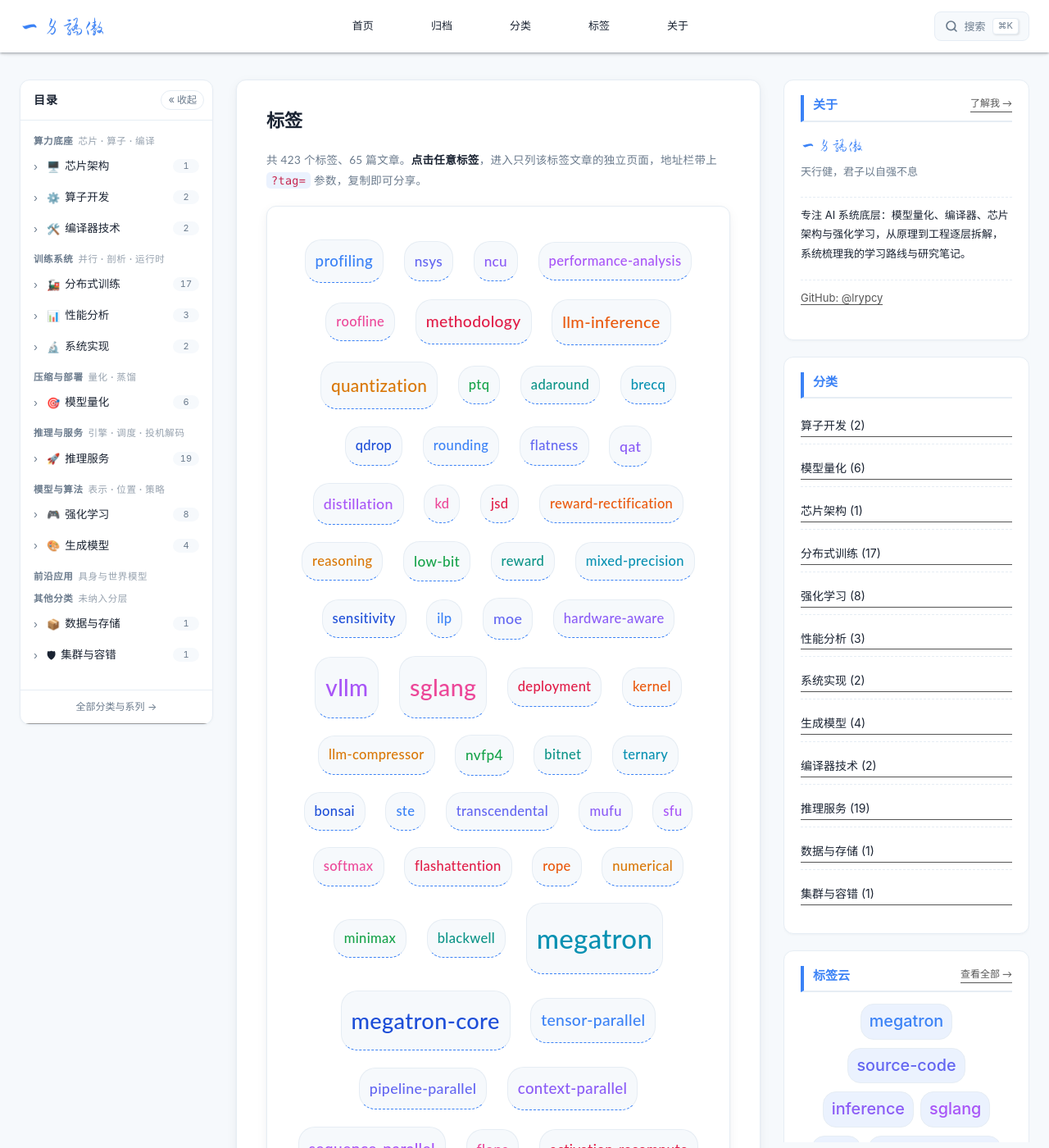
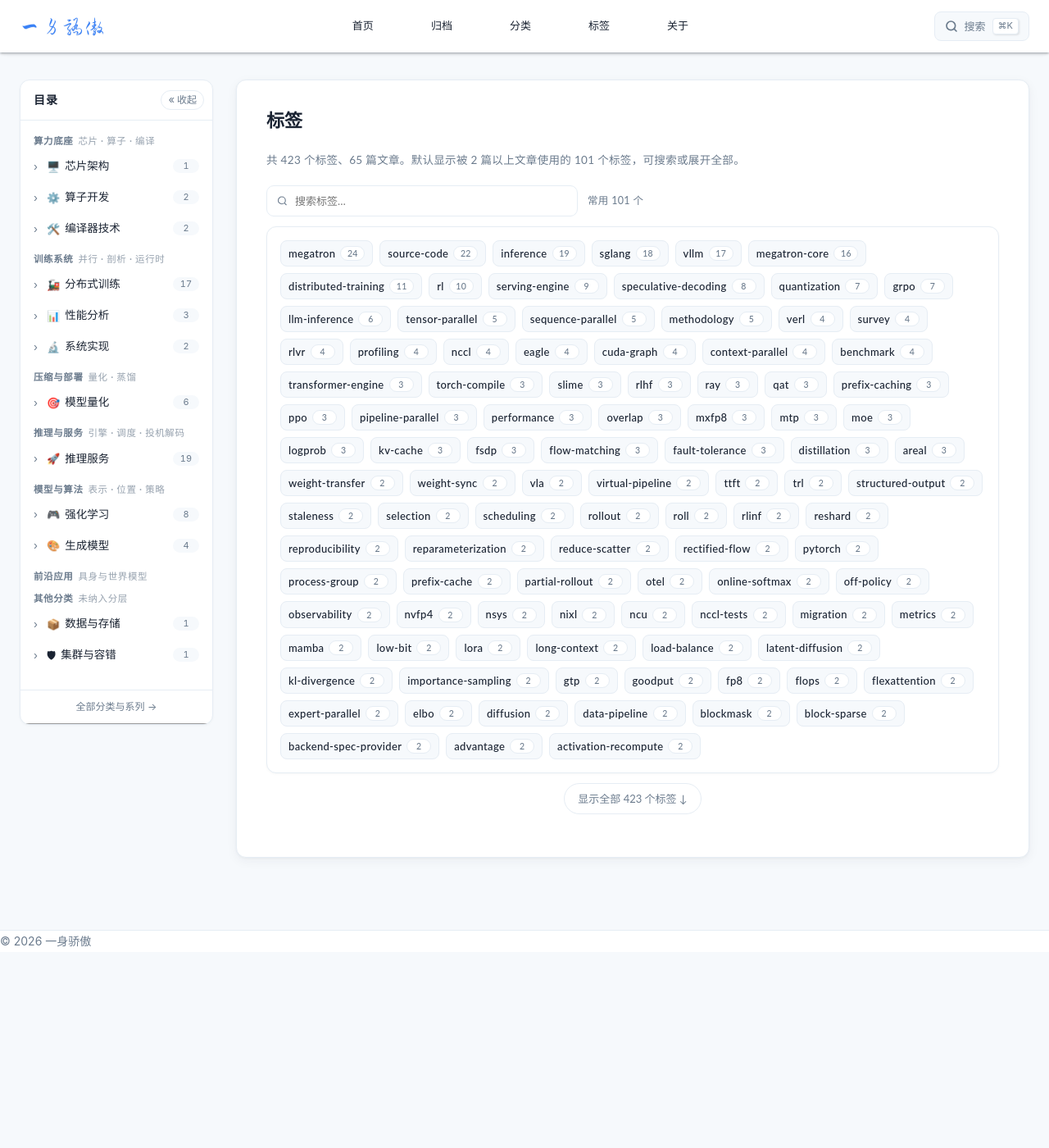
Before and after one commit to lrypcy/lrypcy.github.io, a Jekyll site: the page built from tags.md, in a window 1280 px wide and 1400 px high. Shown: the whole window at 82% size. Built offline with Jekyll 4.4.1, drawn with Linux system fonts in a browser that asks for light colours; some of the changed text lies outside the part shown.

Commit message:
分类/标签页去重简化 + 左侧目录系列级折叠
- 分类/标签页隐藏右侧栏（no_sidebar → layout-nosidebar 两栏）
- 分类卡片统一浅底样式，去掉逐卡彩色边条与角标
- 标签页浏览态：按文章数排序的统一标签 chip（计数徽标）、
  默认只显示 ≥2 篇的常用标签、搜索框即时过滤、显示全部/收起切换；
  浏览态不再铺开 796 个标签分组，单标签独立页行为不变
- 左侧目录系列改 <details> 折叠，仅当前文章所在系列服务端预展开
  （data-current-series），其余系列与分类默认收起

```diff
--- a/_includes/rail-cat.html
+++ b/_includes/rail-cat.html
@@ -56,38 +56,41 @@
       {%- assign scount = 0 -%}
       {%- for it in sitems -%}{%- unless it == '' -%}{%- assign scount = scount | plus: 1 -%}{%- endunless -%}{%- endfor -%}
       {%- if scount > 0 -%}
-      <div class="rail-series">
-        <div class="rail-series-head">
-          <span class="rail-series-dot" aria-hidden="true"></span>
+      {%- assign cseries = false -%}
+      {%- for it in sitems -%}{%- unless it == '' -%}{%- assign f = it | split: '@@' -%}{%- if f[3] == page.url -%}{%- assign cseries = true -%}{%- endif -%}{%- endunless -%}{%- endfor -%}
+      <details class="rail-series"{% if cseries %} open data-current-series="1"{% endif %}>
+        <summary class="rail-series-head">
+          <span class="rail-series-arrow" aria-hidden="true">›</span>
           <span class="rail-series-name">{{ s.name }}</span>
           <span class="rail-series-count">{{ scount }}</span>
-        </div>
+        </summary>
         <ol class="rail-posts">
       {%- for it in sitems -%}{%- unless it == '' -%}
       {%- assign f = it | split: '@@' -%}
           <li><a href="{{ f[3] }}"{% if page.url == f[3] %} class="is-current" aria-current="page"{% endif %}>{{ f[2] }}</a></li>
       {%- endunless -%}{%- endfor -%}
         </ol>
-      </div>
+      </details>
       {%- endif -%}
     {%- endif -%}
     {%- endfor -%}
 
     {%- assign orphans = 0 -%}
-    {%- for p in ps -%}{%- assign k = p.url | prepend: ';' | append: ';' -%}{%- unless claimed contains k -%}{%- assign orphans = orphans | plus: 1 -%}{%- endunless -%}{%- endfor -%}
+    {%- assign orphan_cur = false -%}
+    {%- for p in ps -%}{%- assign k = p.url | prepend: ';' | append: ';' -%}{%- unless claimed contains k -%}{%- assign orphans = orphans | plus: 1 -%}{%- if p.url == page.url -%}{%- assign orphan_cur = true -%}{%- endif -%}{%- endunless -%}{%- endfor -%}
     {%- if orphans > 0 -%}
-    <div class="rail-series">
-      <div class="rail-series-head">
-        <span class="rail-series-dot rail-series-dot-plain" aria-hidden="true"></span>
+    <details class="rail-series"{% if orphan_cur %} open data-current-series="1"{% endif %}>
+      <summary class="rail-series-head">
+        <span class="rail-series-arrow" aria-hidden="true">›</span>
         <span class="rail-series-name">散篇</span>
         <span class="rail-series-count">{{ orphans }}</span>
-      </div>
+      </summary>
       <ol class="rail-posts">
         {%- for p in ps -%}{%- assign k = p.url | prepend: ';' | append: ';' -%}{%- unless claimed contains k -%}
         <li><a href="{{ p.url }}"{% if page.url == p.url %} class="is-current" aria-current="page"{% endif %}>{{ p.title }}</a></li>
         {%- endunless -%}{%- endfor -%}
       </ol>
-    </div>
+    </details>
     {%- endif -%}
 
   </div>
--- a/_layouts/default.html
+++ b/_layouts/default.html
@@ -48,14 +48,14 @@
     </div>
   </header>
 
-  <main class="layout-grid{% if page.layout == 'post' %} layout-post{% endif %}{% if page.home_atlas %} layout-atlas{% endif %}">
+  <main class="layout-grid{% if page.layout == 'post' %} layout-post{% endif %}{% if page.home_atlas %} layout-atlas{% endif %}{% if page.no_sidebar %} layout-nosidebar{% endif %}">
     {% unless page.home_atlas %}{% include rail.html %}{% endunless %}
 
     <div class="layout-main">
       {{ content }}
     </div>
 
-    {% unless page.home_atlas %}
+    {% unless page.home_atlas or page.no_sidebar %}
     <aside class="sidebar">
       {% if page.layout == 'post' %}
       {%- assign giscus_id = site.giscus.category_id | default: "" -%}
--- a/assets/css/custom.css
+++ b/assets/css/custom.css
@@ -175,6 +175,12 @@ html.rail-off .rail-head-title { display: none; }
 }
 .layout-main { min-width: 0; }
 
+/* 分类 / 标签页：不放右栏，左目录 + 正文两列 */
+.layout-grid.layout-nosidebar { grid-template-columns: var(--rail-w) minmax(0, 1fr); }
+@media (max-width: 1199px) {
+  .layout-grid.layout-nosidebar { grid-template-columns: minmax(0, 1fr); }
+}
+
 .sidebar {
   position: sticky;
   top: calc(var(--header-h) + 20px);
@@ -348,13 +354,15 @@ html.rail-off .rail-head-title { display: none; }
 
 /* ========== 标签云 ========== */
 .tag-cloud {
+  display: flex;
+  flex-wrap: wrap;
+  gap: 8px;
   background: var(--card-bg);
   border: 1px solid var(--border);
   border-radius: var(--radius);
-  padding: 30px 24px;
-  box-shadow: var(--shadow);
-  line-height: 2.4;
-  text-align: center;
+  padding: 16px;
+  box-shadow: var(--shadow-sm);
+  text-align: left;
 }
 .tag-item {
   display: inline-block;
@@ -375,6 +383,116 @@ html.rail-off .rail-head-title { display: none; }
   border-color: var(--primary);
   color: var(--primary);
 }
+
+/* 标签页：搜索 + 常用标签（低频标签默认折叠） */
+.tag-tools {
+  display: flex;
+  align-items: center;
+  gap: 12px;
+  flex-wrap: wrap;
+  margin: 0 0 12px;
+}
+.tag-search {
+  position: relative;
+  display: block;
+  flex: 1 1 260px;
+  max-width: 380px;
+}
+.tag-search svg {
+  position: absolute;
+  left: 12px;
+  top: 50%;
+  width: 15px;
+  height: 15px;
+  transform: translateY(-50%);
+  fill: none;
+  stroke: var(--text-light);
+  stroke-width: 1.8;
+}
+.tag-search input {
+  width: 100%;
+  box-sizing: border-box;
+  height: 38px;
+  padding: 0 12px 0 34px;
+  font-family: inherit;
+  font-size: 13px;
+  color: var(--text);
+  background: var(--card-bg);
+  border: 1px solid var(--border);
+  border-radius: 9px;
+  outline: none;
+  transition: border-color 0.2s, box-shadow 0.2s;
+}
+.tag-search input:focus {
+  border-color: rgba(59, 130, 246, 0.5);
+  box-shadow: 0 0 0 3px rgba(59, 130, 246, 0.1);
+}
+.tag-count-info {
+  font-size: 12.5px;
+  color: var(--text-light);
+  font-variant-numeric: tabular-nums;
+}
+.tag-cloud .tag-item {
+  display: inline-flex;
+  align-items: center;
+  gap: 6px;
+  margin: 0;
+  padding: 3px 9px;
+  border-radius: 8px;
+  color: var(--text);
+  font-size: 13px;
+}
+/* 正文里的链接默认带蓝色虚线底边，标签胶囊改回普通边框 */
+.post-body .tag-cloud .tag-item {
+  border-bottom: 1px solid var(--border);
+  border-bottom-style: solid;
+}
+.post-body .tag-cloud .tag-item:hover {
+  border-bottom-color: rgba(59, 130, 246, 0.28);
+}
+.tag-cloud .tag-item[hidden] { display: none; }
+.tag-cloud .tag-item:hover {
+  transform: none;
+  box-shadow: none;
+  background: var(--primary-soft);
+  border-color: rgba(59, 130, 246, 0.28);
+  color: var(--primary);
+}
+.tag-cloud .tag-count {
+  min-width: 18px;
+  padding: 0 5px;
+  border-radius: 999px;
+  background: var(--card-bg);
+  border: 1px solid var(--border);
+  color: var(--text-light);
+  font-size: 10.5px;
+  line-height: 16px;
+  text-align: center;
+  font-variant-numeric: tabular-nums;
+}
+.tag-cloud .tag-item:hover .tag-count {
+  color: var(--primary);
+  border-color: rgba(59, 130, 246, 0.28);
+}
+.tag-show-all {
+  display: block;
+  margin: 12px auto 0;
+  padding: 6px 16px;
+  font-family: inherit;
+  font-size: 13px;
+  color: var(--text-light);
+  background: var(--card-bg);
+  border: 1px solid var(--border);
+  border-radius: 999px;
+  cursor: pointer;
+  transition: var(--transition);
+}
+.tag-show-all:hover {
+  color: var(--primary);
+  border-color: var(--primary);
+  background: var(--primary-soft);
+}
+.tag-show-all[hidden] { display: none; }
 
 /* ========== 文章卡片 ========== */
 .post-list { display: flex; flex-direction: column; gap: 20px; }
@@ -1964,26 +2082,21 @@ html.rail-off .rail-head-title { display: none; }
 .page-desc { font-size: 13.5px; color: var(--text-light); line-height: 1.85; margin: 0 0 18px; }
 .page-desc b { color: var(--text); }
 .cat-nav-card {
-  border-left: 3px solid var(--cat-color, var(--primary));
   cursor: pointer;
-  position: relative;
+  box-shadow: var(--shadow-sm);
+}
+.category-card.cat-nav-card:hover {
+  transform: translateY(-2px);
+  background: var(--card-bg);
+  border-color: rgba(59, 130, 246, 0.28);
 }
 .cat-nav-card.is-active {
-  border-color: var(--cat-color, var(--primary));
-  background: #fff;
-  box-shadow: var(--shadow-hover);
-  transform: translateY(-3px);
-}
-.cat-nav-card.is-active .category-card-name { color: var(--cat-color, var(--primary)); }
-.cat-nav-card.is-active::after {
-  content: "";
-  position: absolute;
-  left: 50%;
-  bottom: -9px;
-  transform: translateX(-50%);
-  border: 6px solid transparent;
-  border-top-color: var(--cat-color, var(--primary));
-}
+  border-color: rgba(59, 130, 246, 0.45);
+  background: var(--primary-soft);
+  box-shadow: var(--shadow-sm);
+  transform: none;
+}
+.cat-nav-card.is-active .category-card-name { color: var(--primary); }
 .cat-detail { margin-top: 30px; }
 .cat-detail[hidden] { display: none; }
 .cat-detail-bar {
@@ -2480,24 +2593,32 @@ html.rail-off .rail-toggle { padding: 0; width: 26px; justify-content: center; }
 
 .rail-cat-body { padding: 2px 0 6px 14px; }
 
-/* 系列分组 */
-.rail-series { margin: 3px 0 7px; }
+/* 系列分组（可折叠，只自动展开当前文章所在系列） */
+.rail-series { margin: 2px 0 6px; }
+.rail-series > summary {
+  list-style: none;
+  cursor: pointer;
+  border-radius: 6px;
+}
+.rail-series > summary::-webkit-details-marker { display: none; }
 .rail-series-head {
   display: flex;
   align-items: center;
   gap: 5px;
-  padding: 3px 6px;
+  padding: 4px 6px;
   font-size: 11.5px;
   color: var(--text-light);
-}
-.rail-series-dot {
+  transition: background 0.18s ease;
+}
+.rail-series-head:hover { background: var(--primary-soft); }
+.rail-series-arrow {
   flex-shrink: 0;
-  width: 6px;
-  height: 6px;
-  border-radius: 50%;
-  background: var(--cat-color, var(--primary));
-}
-.rail-series-dot-plain { background: #94a3b8; }
+  width: 10px;
+  font-size: 12px;
+  color: var(--text-light);
+  transition: transform 0.2s ease;
+}
+.rail-series[open] > .rail-series-head .rail-series-arrow { transform: rotate(90deg); }
 .rail-series-name {
   flex: 1 1 auto;
   min-width: 0;
@@ -2507,6 +2628,7 @@ html.rail-off .rail-toggle { padding: 0; width: 26px; justify-content: center; }
   font-weight: 600;
   color: var(--text);
 }
+.rail-series[data-current-series="1"] > .rail-series-head .rail-series-name { color: var(--primary); }
 .rail-series-count { flex-shrink: 0; font-variant-numeric: tabular-nums; }
 
 /* 文章列表 */
@@ -2514,7 +2636,7 @@ html.rail-off .rail-toggle { padding: 0; width: 26px; justify-content: center; }
   list-style: none;
   margin: 2px 0 0;
   padding: 0 0 0 10px;
-  border-left: 1px dashed var(--border);
+  border-left: 1px solid var(--border);
 }
 .rail-posts li { margin: 1px 0; }
 .rail-posts a {
--- a/tags.md
+++ b/tags.md
@@ -1,35 +1,32 @@
 ---
 layout: page
 title: 标签
+no_sidebar: true
 ---
-{% assign tag_max = 0 %}
-{% assign tag_min = 9999 %}
-{% for tag in site.tags %}
-  {% assign sz = tag[1] | size %}
-  {% if sz > tag_max %}{% assign tag_max = sz %}{% endif %}
-  {% if sz < tag_min %}{% assign tag_min = sz %}{% endif %}
-{% endfor %}
-{% assign colors = "#3b82f6,#6366f1,#8b5cf6,#a855f7,#ec4899,#e11d48,#ea580c,#d97706,#16a34a,#0d9488,#0891b2,#1d4ed8" | split: "," %}
+{% capture tag_sort %}{% for tag in site.tags %}{% assign n = tag[1] | size %}{{ n | prepend: '0000' | slice: -4, 4 }}@@{{ tag[0] }}@@{{ n }}||{% endfor %}{% endcapture %}
+{% assign tag_items = tag_sort | split: '||' | sort | reverse %}
+{% assign hot_tags = 0 %}
+{% for tag in site.tags %}{% assign n = tag[1] | size %}{% if n >= 2 %}{% assign hot_tags = hot_tags | plus: 1 %}{% endif %}{% endfor %}
 
   <!-- 浏览态：全站标签一览（进入单标签页时整体隐藏） -->
   <div id="tag-nav">
-    <p class="page-desc">共 {{ site.tags | size }} 个标签、{{ site.posts | size }} 篇文章。<b>点击任意标签</b>，进入只列该标签文章的独立页面，地址栏带上 <code>?tag=</code> 参数，复制即可分享。</p>
+    <p class="page-desc">共 {{ site.tags | size }} 个标签、{{ site.posts | size }} 篇文章。默认显示被 2 篇以上文章使用的 {{ hot_tags }} 个标签，可搜索或展开全部。</p>
 
-    <div class="tag-cloud">
-      {% for tag in site.tags %}
-        {% assign tag_size = tag[1] | size %}
-        {% assign span = tag_max | minus: tag_min %}
-        {% if span > 0 %}
-          {% assign ratio = tag_size | minus: tag_min | times: 100 | divided_by: span %}
-        {% else %}
-          {% assign ratio = 50 %}
-        {% endif %}
-        {% assign font_pct = ratio | plus: 100 %}
-        {% assign color_idx = forloop.index0 | modulo: 12 %}
-        {% assign color = colors[color_idx] %}
-        <a class="tag-item" href="/tags/?tag={{ tag[0] | url_encode }}" data-tag="{{ tag[0] }}" style="font-size: {{ font_pct }}%; color: {{ color }};" title="{{ tag_size }} 篇文章">{{ tag[0] }}</a>
-      {% endfor %}
+    <div class="tag-tools">
+      <label class="tag-search">
+        <svg viewBox="0 0 24 24" aria-hidden="true"><circle cx="11" cy="11" r="7"></circle><path d="M20 20l-4.2-4.2"></path></svg>
+        <input id="tagSearch" type="search" autocomplete="off" placeholder="搜索标签…">
+      </label>
+      <span class="tag-count-info" id="tagCountInfo"></span>
     </div>
+
+    <div class="tag-cloud" id="tagCloud">
+      {% for it in tag_items %}{% unless it == '' %}{% assign f = it | split: '@@' %}{% assign n = f[2] | plus: 0 %}
+      <a class="tag-item" href="/tags/?tag={{ f[1] | url_encode }}" data-tag="{{ f[1] }}" data-count="{{ n }}"{% if n < 2 %} data-low="1"{% endif %}><span class="tag-name">{{ f[1] }}</span><span class="tag-count">{{ n }}</span></a>
+      {% endunless %}{% endfor %}
+    </div>
+
+    <button class="tag-show-all" id="tagShowAll" type="button">显示全部 {{ site.tags | size }} 个标签 ↓</button>
   </div>
 
   <!-- 单标签独立页：URL 带 ?tag= / #tag 时出现 -->
@@ -88,9 +85,9 @@ title: 标签
   function apply(tag, scroll) {
     var g = tag ? groupOf(tag) : null;
     if (tag && !g) { tag = null; g = null; }
-    // 无过滤条件时 g 为 null，此时全部展开；有 g 时只有一个分组可见（独立页模式）
+    // 无过滤条件时不铺开所有标签分组，只保留上方标签云
     groups.forEach(function (el) {
-      el.hidden = !!g && (el !== g);
+      el.hidden = !g || el !== g;
       el.classList.toggle('is-solo', !!g && el === g);
     });
     var items = cloud ? cloud.querySelectorAll('.tag-item') : [];
@@ -146,6 +143,41 @@ title: 标签
     apply(tag, false);
   });
 
+  // 标签云：搜索 + 低频标签折叠
+  var search = document.getElementById('tagSearch');
+  var countInfo = document.getElementById('tagCountInfo');
+  var showAllBtn = document.getElementById('tagShowAll');
+  var cloudItems = cloud ? [].slice.call(cloud.querySelectorAll('.tag-item')) : [];
+  var showAll = false;
+
+  function renderCloud() {
+    if (!cloudItems.length) { return; }
+    var q = ((search && search.value) || '').trim().toLowerCase();
+    var shown = 0;
+    cloudItems.forEach(function (a) {
+      var name = (a.getAttribute('data-tag') || '').toLowerCase();
+      var low = a.getAttribute('data-low') === '1';
+      var ok = (!q || name.indexOf(q) >= 0) && (!!q || showAll || !low);
+      a.hidden = !ok;
+      if (ok) { shown++; }
+    });
+    if (countInfo) {
+      countInfo.textContent = q ? '匹配 ' + shown + ' 个' : (showAll ? '全部 ' + cloudItems.length + ' 个' : '常用 ' + shown + ' 个');
+    }
+    if (showAllBtn) {
+      showAllBtn.hidden = !!q;
+      showAllBtn.textContent = showAll ? '收起低频标签 ↑' : '显示全部 ' + cloudItems.length + ' 个标签 ↓';
+    }
+  }
+  if (search) { search.addEventListener('input', renderCloud); }
+  if (showAllBtn) {
+    showAllBtn.addEventListener('click', function () {
+      showAll = !showAll;
+      renderCloud();
+    });
+  }
+  renderCloud();
+
   apply(currentTag(), false);
 })();
 </script>
```
Also changed, not shown: categories.md (+1 -0 lines).
